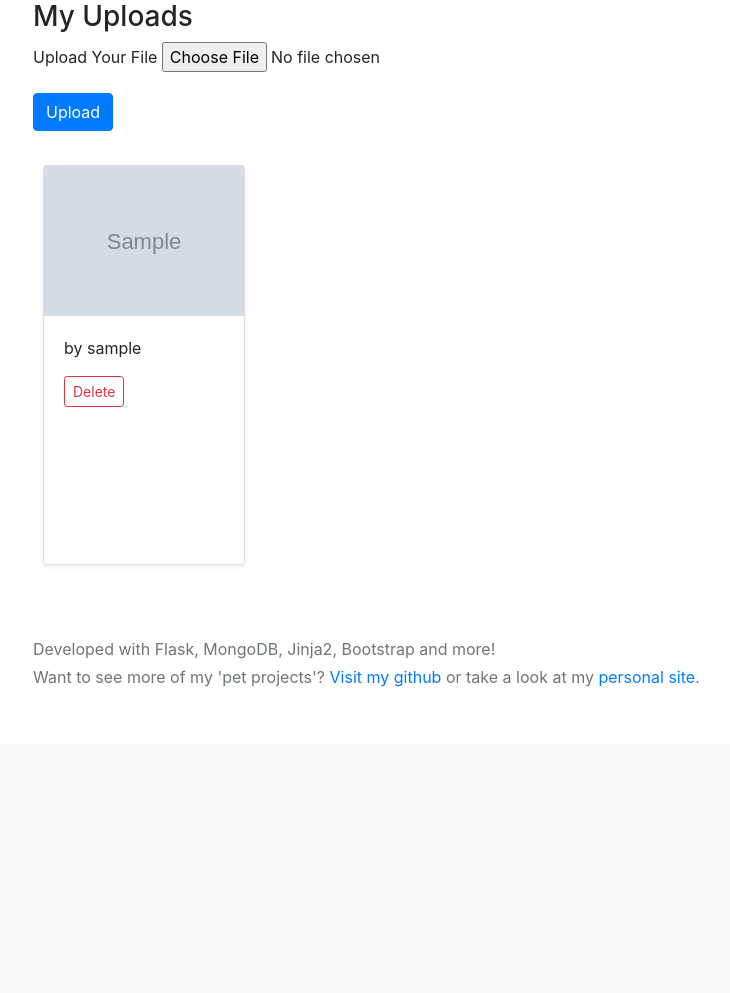
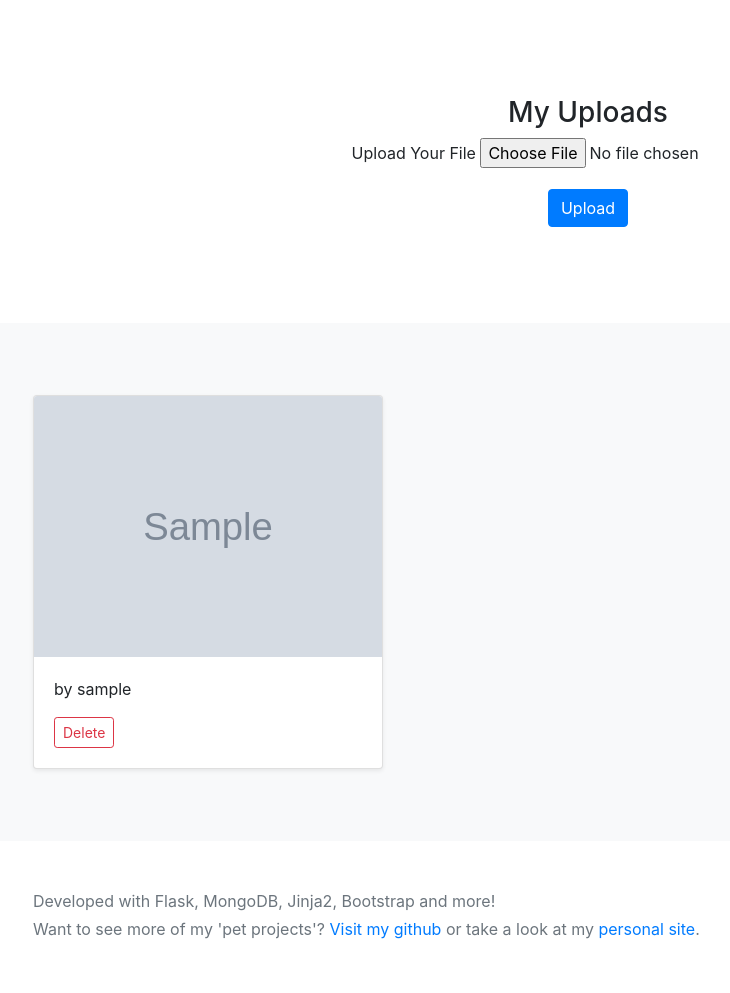
Before and after one commit to albertosdneto/wedding_album, a Flask app: template wedding_album/templates/album/my_uploads.html in a window 1280 px wide. Shown: the part 56-1049 px from the top of the page, without its empty margins (52-782 px from the left). Before the commit the page ends 743 px from the top, so only its background shows below. Run offline with Flask 2, Linux system fonts and the light colour scheme; the template is opened without the code that fills it: most values are stand-ins (such as "Sample title", 1, 10 or a date in 2020); grey boxes marked "Sample" are stand-in pictures.

Commit message:
adjust layout

```diff
--- a/wedding_album/static/css/main.css
+++ b/wedding_album/static/css/main.css
@@ -15,7 +15,7 @@
     color: white;
 }
 
-.card {
-    height: 400px;
-    margin: 10px;
-}
+/*.card {*/
+/*    height: 400px;*/
+/*    margin: 10px;*/
+/*}*/
--- a/wedding_album/templates/album/my_uploads.html
+++ b/wedding_album/templates/album/my_uploads.html
@@ -8,7 +8,7 @@
 
 
 {% block content %}
-    <div class="container">
+    <section class="jumbotron text-center">
         <h3>My Uploads</h3>
 
         <form action="{{ url_for('album.my_uploads') }}" method="POST" enctype="multipart/form-data">
@@ -21,18 +21,23 @@
             <button type="submit" class="btn btn-primary">Upload</button>
 
         </form>
+    </section>
+    <div class="album py-5 bg-light">
+        <div class="container">
+
             <br>
-        <div class="d-flex flex-wrap">
+            <div class="row">
                 {% for photo in photos %}
 
-                <div class="">
+                    <div class="col-md-4">
                         <div class="card mb-4 shadow-sm">
-                        <img src="{{ photo.url }}" width="200px">
+                            <img class="card-img-top" src="{{ photo.url }}" >
                             <div class="card-body">
                                 <p class="card-text">by {{ photo.username }}</p>
                                 <div class="d-flex justify-content-between align-items-center">
                                     <div class="btn-group">
-                                    <a href="{{ url_for('album.delete_photo') }}?photo_id={{ photo.id }}" type="button"
+                                        <a href="{{ url_for('album.delete_photo') }}?photo_id={{ photo.id }}"
+                                           type="button"
                                            class="btn btn-sm btn-outline-danger">Delete</a>
                                     </div>
                                 </div>
@@ -41,8 +46,7 @@
                     </div>
                 {% endfor %}
             </div>
-
-
+        </div>
     </div>
 {% endblock %}
 
```
Also changed, not shown: wedding_album/templates/album/all_photos.html (+9 -5 lines), wedding_album/templates/album/index.html (+10 -5 lines). Lines whose indentation alone changed are shown as unchanged.
